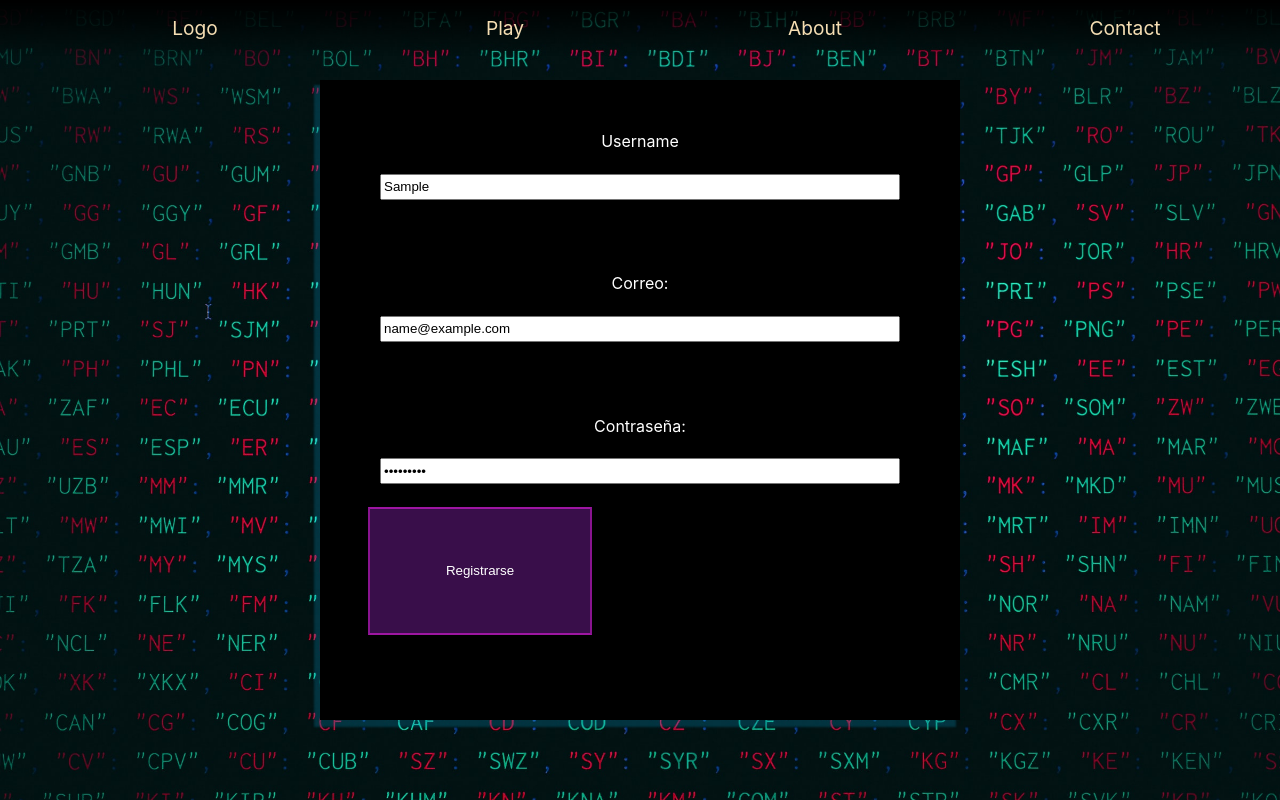
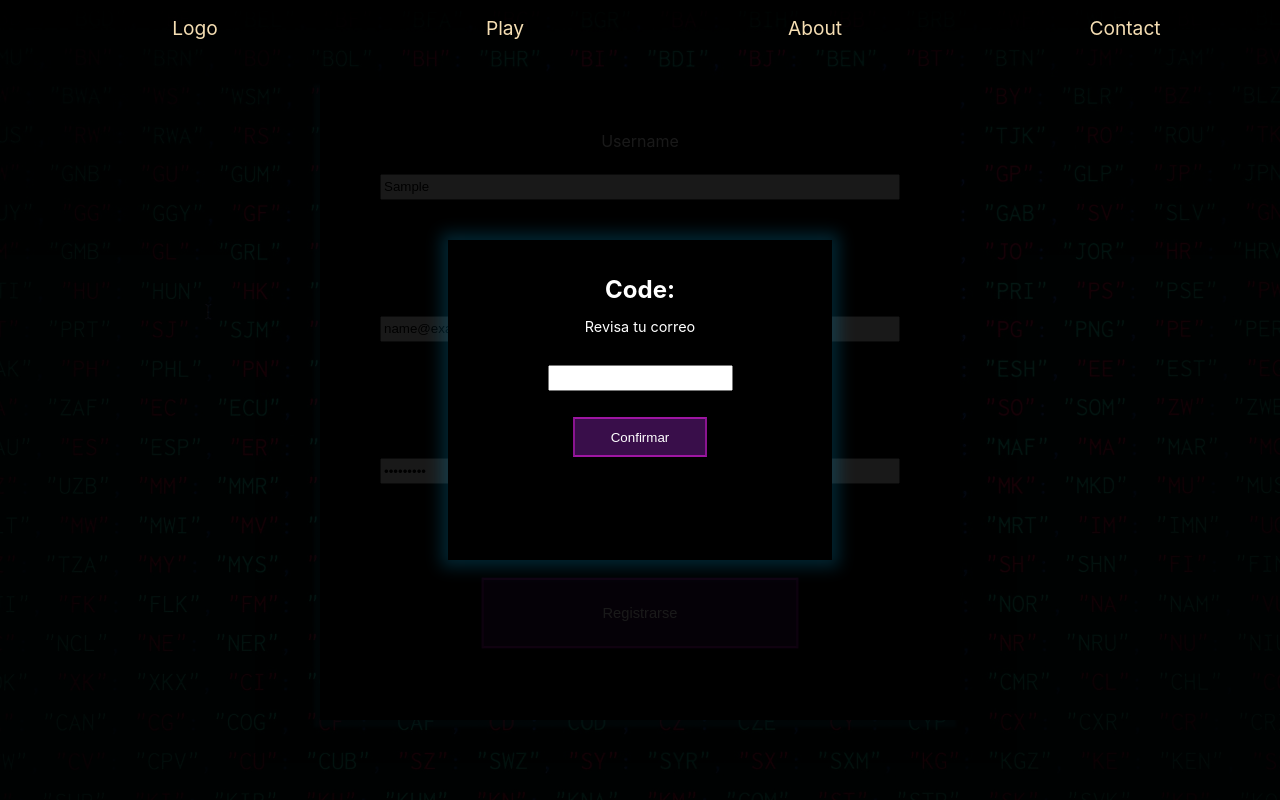
Before and after one commit to KennethLG/SearchingLight, a React (Create React App) app in the folder frontend/: page /register in a window 1280 px wide. Both pictures are taken after typing "Sample", "name@example.com", "Sample123" into the empty fields and a click on the button "Registrarse". Built offline with nearby package versions, Linux system fonts and the light colour scheme; no server answers.

Commit message:
Frontend autenticacion codigo listo

```diff
--- a/frontend/src/App.css
+++ b/frontend/src/App.css
@@ -3,6 +3,7 @@ header{
   height: 50px;
   width: 100%;
   position: fixed;
+  z-index: 2;
 }
 .homeImg{
   background-image: url('./assets/img2.jpeg');
@@ -152,7 +153,7 @@ main{
   text-decoration: none;
 }
 
-.register_button{
+.login_button{
   justify-self: center;
   width: 70%;
   height: 60%;
@@ -164,3 +165,89 @@ main{
   border-right: 2px solid rgba(158, 22, 162, .8);
 
 }
+
+.register_button{
+  grid-column: 1/3;
+  width: 45%;
+  height: 30%;
+  justify-self: center;
+  align-self: center;
+  background-color: #390e4a;
+  color: white;
+  border-top: 2px solid #9e16a2;
+  border-bottom: 2px solid #9e16a2;
+  border-left: 2px solid rgba(158, 22, 162, .8);
+  border-right: 2px solid rgba(158, 22, 162, .8);
+  outline: none;
+}
+
+.register_button:focus{
+  transform: scale(1.1);
+  transition: .5s;
+}
+
+
+/* OVERLAY */
+
+.overlayOn{
+  display: flex;
+  justify-content: center;
+  align-items: center;
+  position: fixed;
+  top: 0;
+  bottom: 0;
+  left: 0;
+  right: 0;
+  background-color: rgba(0,0,0,.9);
+  z-index: 1;
+  color: white;
+}
+.overlayOff{
+  display: none;
+}
+.overlay_card{
+  background-color: black;
+  box-shadow: 0px 0px 15px 7px rgb(8 184 245 / 20%);
+  width: 30%;
+  height:40%;
+  display: flex;
+  flex-direction: column;
+  align-items: center;
+}
+
+.overlay_title{
+  margin: 0;
+  margin-top: 35px;
+}
+
+.overlay_paragraph{
+  font-size: .9em;
+}
+
+.overlay_input{
+  margin-top: 15px;
+  height: 20px;
+  outline-style: none;
+}
+
+.overlay_input:focus{
+  box-shadow: 0px 0px 15px 7px rgb(8 184 245 / 20%);
+}
+
+.ovelay_button{
+  margin-top: 2em;
+  background-color: #390e4a;
+  border-top: 2px solid #9e16a2;
+  border-bottom: 2px solid #9e16a2;
+  border-left: 2px solid rgba(158, 22, 162, .8);
+  border-right: 2px solid rgba(158, 22, 162, .8);
+  color: white;
+  height: 3em;
+  width: 10em;
+  outline-style: none;
+}
+
+.ovelay_button:focus{
+  transform: scale(1.1);
+  transition: .5s;
+}
--- a/frontend/src/components/Header.tsx
+++ b/frontend/src/components/Header.tsx
@@ -1,5 +1,6 @@
 import React from 'react';
 import {Link} from 'react-router-dom';
+import mariposa from '../assets/Mariposa.jpeg'
 
 export default function Header(){
     return(
--- a/frontend/src/components/Login.tsx
+++ b/frontend/src/components/Login.tsx
@@ -23,10 +23,10 @@ export default function Login(){
                     <input type="password" name="pwd" className="register_input"/>
 
                     <p className="register_paragraph">¿Aun no tienes cuenta?</p>
-                    <input type="submit" value="Ingresar"  className="register_button"/>
+                    <input type="submit" value="Ingresar"  className="login_button"/>
 
                     <Link to="/register" className="link_buttonContainer">
-                        <button className="register_button">Registrar</button>
+                        <button className="login_button">Registrar</button>
                     </Link>
 
 
--- /dev/null
+++ b/frontend/src/components/Overlay.tsx
@@ -0,0 +1,14 @@
+import React from 'react';
+
+export default function Overlay(props:any){
+    return(
+        <div className={props.overlay}>
+            <div className="overlay_card">
+                <h2 className="overlay_title">Code:</h2>
+                <p className="overlay_paragraph">Revisa tu correo</p>
+                <input type="text" className="overlay_input"/>
+                <button className="ovelay_button" onClick={props.showOverlay}>Confirmar</button>
+            </div>
+        </div>
+    )
+}
--- a/frontend/src/components/Register.tsx
+++ b/frontend/src/components/Register.tsx
@@ -1,5 +1,6 @@
 import React, { useState } from 'react';
 import axios from 'axios';
+import Overlay from './Overlay';
 
 
 
@@ -22,6 +23,7 @@ export default function Register(){
         status : "pending"
 
     });
+    const [overlay,setOverlay] = useState("overlayOff");
 
     const onChange = (ev:React.ChangeEvent<HTMLInputElement>) =>{
         setState({
@@ -31,16 +33,26 @@ export default function Register(){
         // console.log(state);
     };
 
-
+    const showOverlay = () =>{
+        if (overlay === "overlayOff") {
+            setOverlay("overlayOn");
+        }
+        else{
+            setOverlay("overlayOff");
+        }
+    }
 
     const onSubmit = async (ev:React.FormEvent<HTMLFormElement>) => {
         ev.preventDefault();
         console.log(state)
+        showOverlay();
         const response:any = await axios.post('http://localhost:4000/signin', state)
         console.log(response);
+
     }
 
     return(
+        <>
         <section className="register">
             <div className="register_card">
                 <form onSubmit={onSubmit} className="register_form">
@@ -54,13 +66,15 @@ export default function Register(){
                     <label className="register_label">Contraseña:</label>
                     <input type="password" name="psw" className="register_input" onChange={onChange}/>
 
-                    <button className="register_button">Registrarse</button>
+                    <button className="register_button" >Registrarse</button>
 
 
 
                 </form>
             </div>
         </section>
+        <Overlay overlay={overlay} showOverlay = {showOverlay}/>
+        </>
     )
 
 }
```
Also changed, not shown: frontend/src/assets/Mariposa.jpeg (added).
